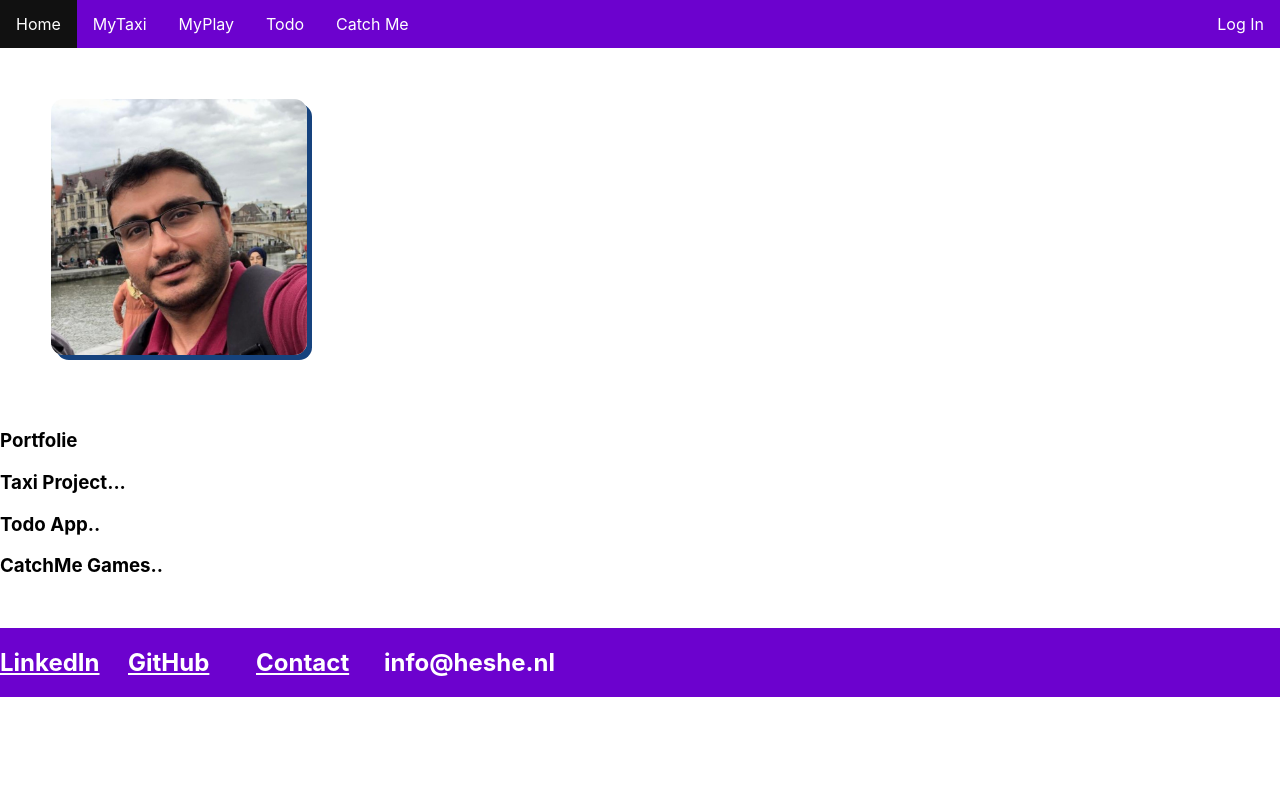
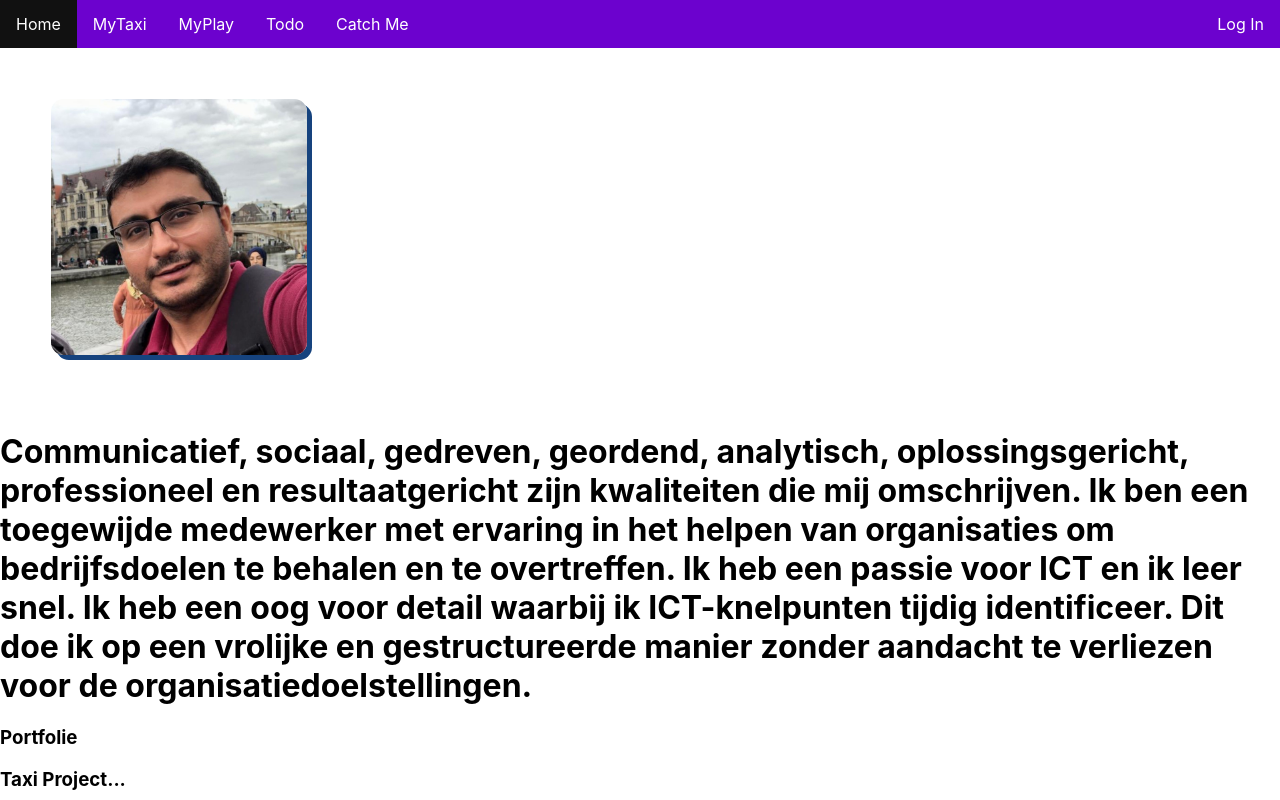
Before and after one commit to mrguven/portfolie, a React (Create React App) app: page / in a window 1280 px wide. Shown: the top 800 px of the page. Built offline with nearby package versions, Linux system fonts and the light colour scheme; no server answers.

Commit message:
update todo and home page

```diff
--- a/src/App.css
+++ b/src/App.css
@@ -317,6 +317,7 @@ opacity: 0.5;
   grid-template-columns: 10% 10%  10%  10% ;
   grid-template-areas:"footer footer footer footer";
   margin-top: 4%;
+  margin-bottom:0%;
 
 }
 
@@ -341,7 +342,12 @@ opacity: 0.5;
 
 #taskList {
   display: block;
-  margin-right:40% ;
+
+  background-color: #fff;
+}
+
+#todoContainer{
+  min-height: 60vh;
 }
 
 
--- a/src/pages/Home.jsx
+++ b/src/pages/Home.jsx
@@ -21,7 +21,14 @@ export default function Home(){
 </div>
 
 <div>
-
+<h1>Communicatief, sociaal, gedreven, geordend, analytisch,
+     oplossingsgericht, professioneel en resultaatgericht
+     zijn kwaliteiten die mij omschrijven. Ik ben een toegewijde
+      medewerker met ervaring in het helpen van organisaties
+       om bedrijfsdoelen te behalen en te overtreffen. Ik heb
+       een passie voor ICT en ik leer snel. Ik heb een oog voor
+        detail waarbij ik ICT-knelpunten tijdig identificeer.
+         Dit doe ik op een vrolijke en gestructureerde manier zonder aandacht te verliezen voor de organisatiedoelstellingen. </h1>
 </div>
 <h3>Portfolie</h3>
 <h3>Taxi Project...</h3>
--- a/src/pages/Todo.jsx
+++ b/src/pages/Todo.jsx
@@ -30,7 +30,7 @@ return(
 <div>
 
 <h1>Toto List</h1>
-
+<div id="todoContainer">
 
 <input type="text" name="" id="todo"  placeholder="write your tasks"
   onChange={(e)=>{setTodo(e.target.value)}} value={todo}/>
@@ -53,6 +53,7 @@ return(
 }
 </div>
 </div>
+</div>
 
 
 
```
